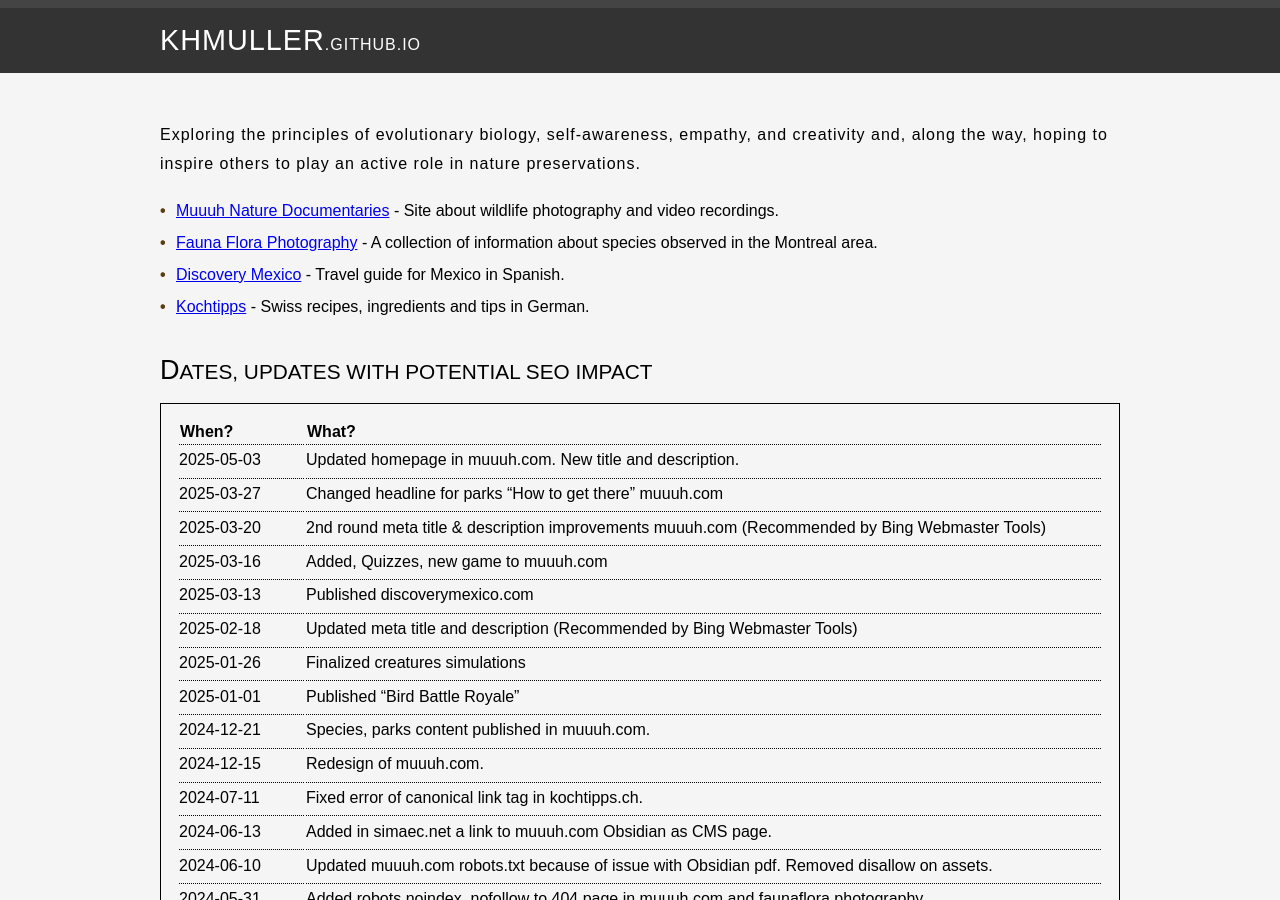
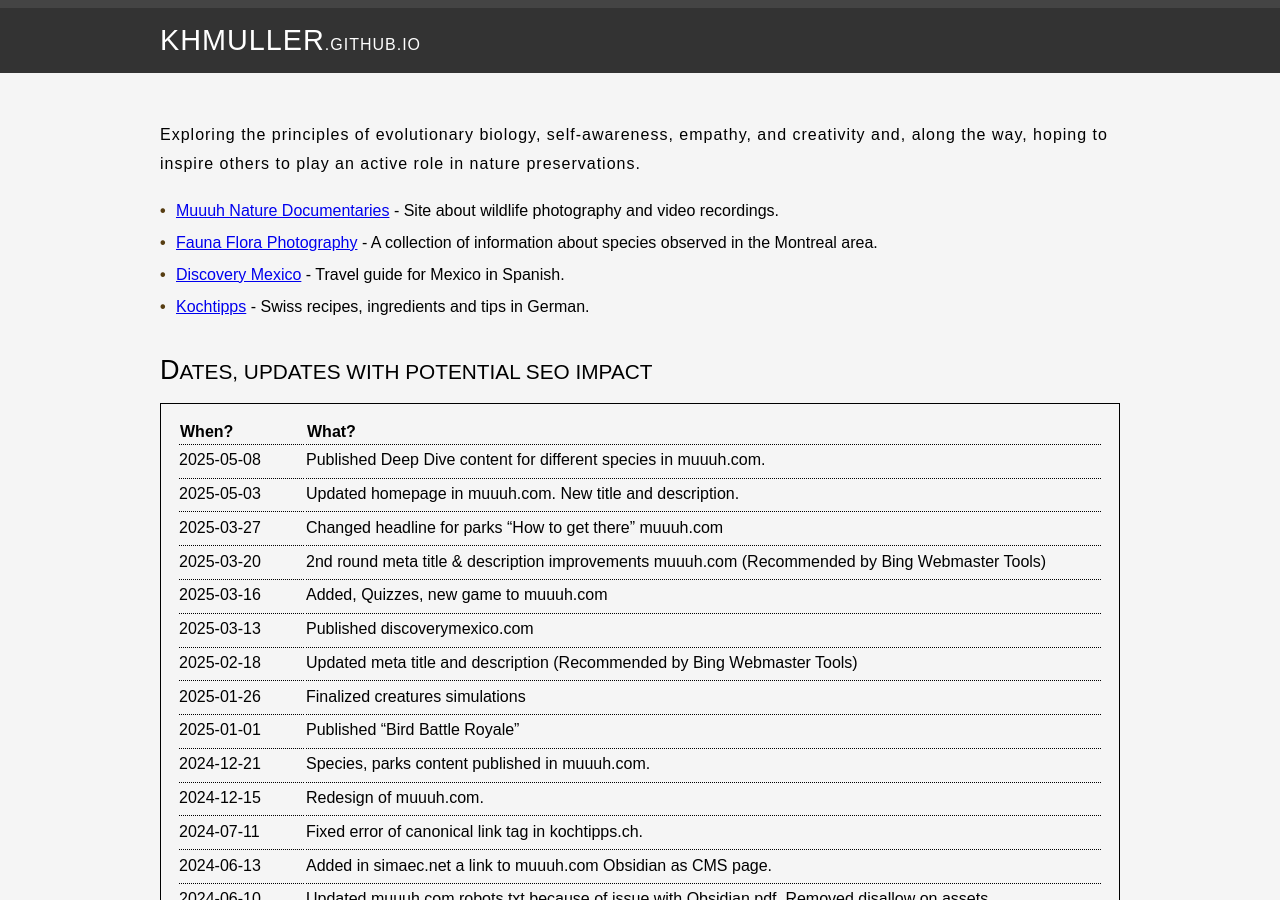
Before and after one commit to KHMuller/khmuller.github.io, a Jekyll site: the page built from index.md, in a window 1280 px wide and 900 px high. Built offline with Jekyll 4.4.1, drawn with Linux system fonts in a browser that asks for light colours.

Commit message:
Deep Dive Update

```diff
--- a/index.md
+++ b/index.md
@@ -16,6 +16,7 @@ Exploring the principles of evolutionary biology, self-awareness, empathy, and c
 
 |When?|What?|
 |:---|:---|
+|2025-05-08|Published Deep Dive content for different species in muuuh.com.|
 |2025-05-03|Updated homepage in muuuh.com. New title and description.|
 |2025-03-27|Changed headline for parks "How to get there" muuuh.com|
 |2025-03-20|2nd round meta title & description improvements muuuh.com (Recommended by Bing Webmaster Tools)|
```
